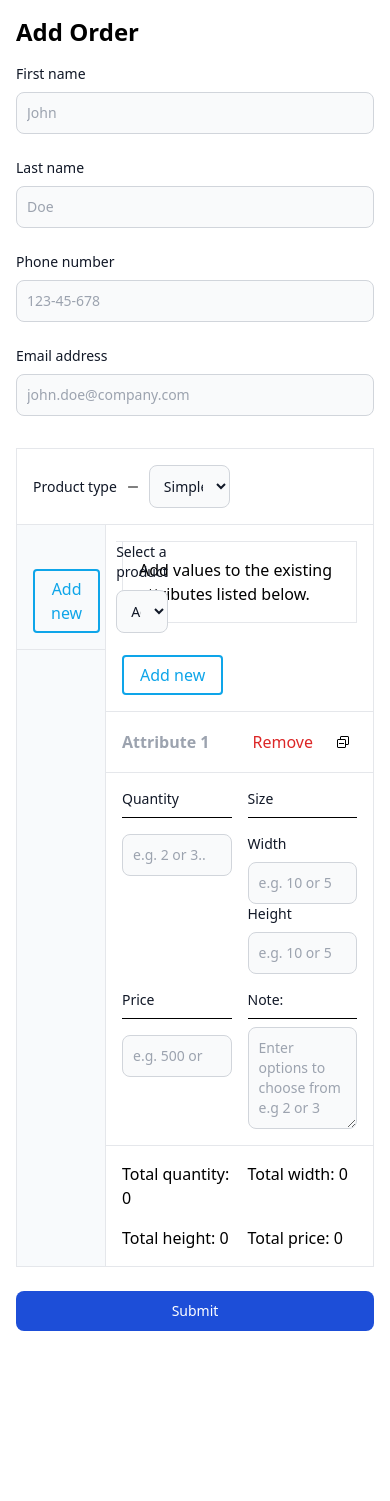
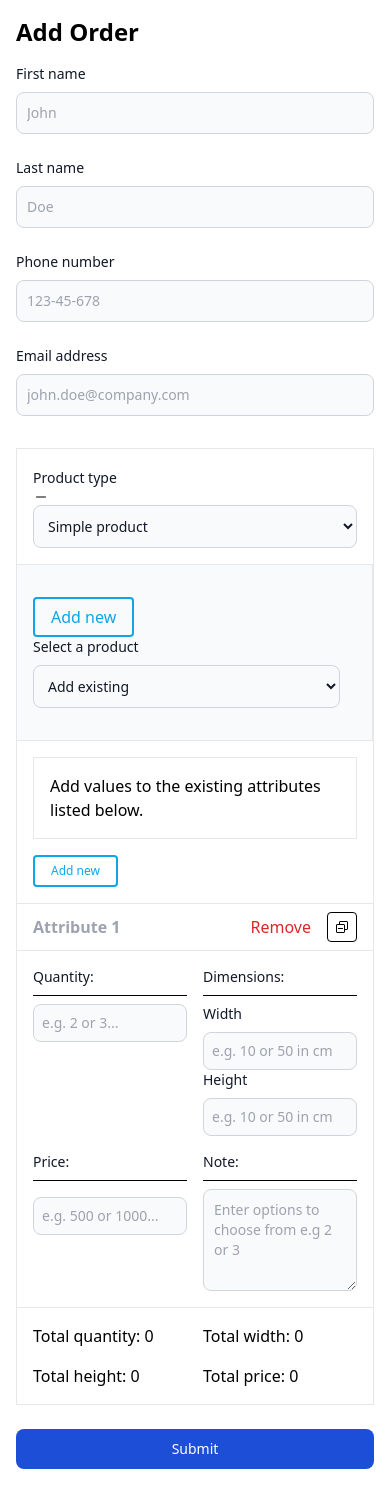
Before and after one commit to muhammedb8826/domino, a React (Vite) app: page /add-order in a window 390 px wide. Before the commit the page ends 1363 px from the top, so only its background shows below. Built offline with nearby package versions, Linux system fonts and the light colour scheme.

Commit message:
Fix style in add form

```diff
--- a/src/components/order/AddOrder.tsx
+++ b/src/components/order/AddOrder.tsx
@@ -52,7 +52,7 @@ const AddOrder = () => {
       <h1 className="text-2xl font-bold">Add Order</h1>
 
       <form className="py-4">
-        <div className="grid gap-6 mb-6 md:grid-cols-2">
+        <div className="grid gap-6 mb-6 md:grid-cols-4">
           <div>
             <label
               htmlFor="first_name"
@@ -118,7 +118,7 @@ const AddOrder = () => {
         </div>
 
         <div className="border mb-6">
-          <div className="flex items-center p-4 gap-2">
+          <div className="md:flex items-center p-4 gap-2">
             <label
               htmlFor="productType"
               className="text-sm font-medium text-gray-900 "
@@ -132,7 +132,7 @@ const AddOrder = () => {
               title="Product-type"
               name="productType"
               id="productType"
-              className="w-1/4 bg-gray-50 border border-gray-300 text-gray-900 text-sm rounded-lg focus:ring-blue-500 focus:border-blue-500 block  p-2.5"
+              className="w-full sm:w-1/2 md:1/4  bg-gray-50 border border-gray-300 text-gray-900 text-sm rounded-lg focus:ring-blue-500 focus:border-blue-500 block  p-2.5"
             >
               <option value="simple-product">Simple product</option>
               <option value="variable-product">Variable product</option>
@@ -140,13 +140,13 @@ const AddOrder = () => {
           </div>
           <hr />
 
-          <div className="flex">
-            <div className="attributes w-1/4 bg-slate-50 flex flex-col text-sky-500 border-r">
-              <div className="flex items-end my-4 relative">
+          <div className="md:flex">
+            <div className="attributes w-full md:w-1/4 bg-slate-50 flex flex-col text-sky-500 border-r">
+              <div className="max-lg:p-4 lg:flex items-end my-4 relative">
                 <button
                   onClick={handleActiveAddProductType}
                   type="button"
-                  className="border-2 text-sky-500 border-sky-500 m-4 mb-0 p-1.5 px-4 rounded"
+                  className="border-2 text-sky-500 border-sky-500 lg:mx-4 p-1.5 px-4 rounded"
                 >
                   Add new
                 </button>
@@ -165,22 +165,20 @@ const AddOrder = () => {
                         <button
                           onClick={getValue}
                           type="button"
-                          className="text-blue-700 hover:text-white border border-blue-700 hover:bg-blue-800 focus:ring-4 focus:outline-none focus:ring-blue-300 font-medium rounded-lg text-sm px-5 py-2.5 text-center me-2 mb-2"
+                          className="text-blue-700 hover:text-white border border-blue-700 hover:bg-blue-800 focus:ring-4 focus:outline-none focus:ring-blue-300 font-medium rounded-lg text-xs px-5 py-2.5 text-center me-2 mb-2"
                         >
                           Add new type
                         </button>
                         <button
                           onClick={() => setAddActiveProductType(false)}
                           type="button"
-                          className="text-red-700 hover:text-white border border-red-700 hover:bg-red-800 focus:ring-4 focus:outline-none focus:ring-red-300 font-medium rounded-lg text-sm px-5 py-2.5 text-center me-2 mb-2"
+                          className="text-red-700 hover:text-white border border-red-700 hover:bg-red-800 focus:ring-4 focus:outline-none focus:ring-red-300 font-medium rounded-lg text-xs px-5 py-2.5 text-center me-2 mb-2"
                         >
                           Cancel
                         </button>
                       </div>
                     </div>
                   )}
-                  <hr />
-
                     <label
                       htmlFor="product"
                       className="block mb-2 text-sm font-medium text-gray-900 "
@@ -191,7 +189,7 @@ const AddOrder = () => {
                       value={productTypeValue.map((item) => item)}
                       onChange={handleProductType}
                       id="product"
-                    className="bg-gray-50 border border-gray-300 text-gray-900 text-sm rounded-lg focus:ring-blue-500 focus:border-blue-500 block w-full p-2.5"
+                      className="max-md:1/4 bg-gray-50 border border-gray-300 text-gray-900 text-sm rounded-lg focus:ring-blue-500 focus:border-blue-500 block w-full p-2.5"
                     >
                       <option value="">Add existing</option>
                       {productType.map((item) => (
@@ -229,7 +227,7 @@ const AddOrder = () => {
 
             {/* attributes */}
 
-            <div className="w-[75%]">
+            <div className="w-full md:w-[75%] max-h-screen overflow-hidden overflow-y-scroll">
               {simpleOrVariable === "simple-product" ? (
                 <SimpleProductPage active={active} />
               ) : (
--- a/src/components/order/SimpleProductPage.tsx
+++ b/src/components/order/SimpleProductPage.tsx
@@ -25,6 +25,21 @@ const SimpleProductPage = ({active}: SimpleProductPageProps) => {
       note: "",
     },
   ]);
+
+
+  const handleCollapse = (e: React.MouseEvent, index: number) => {
+    e.preventDefault();
+    e.stopPropagation();
+    const element = document.getElementsByClassName('attribute-field-section')[index];
+    element.classList.remove('block')
+    element.classList.toggle('hidden');
+  };
+
+  const handleShow = (index: number) => {
+    const element = document.getElementsByClassName('attribute-field-section')[index];
+    element.classList.remove('hidden')
+    element.classList.toggle('block');
+  };
 
   const handleAddSimpleProduct = () => {
     setAttributes([...attributes, { quantity: "", width: "", height: "", price: "", note: "" }]);
@@ -54,7 +69,7 @@ const SimpleProductPage = ({active}: SimpleProductPageProps) => {
         <button
           onClick={handleAddSimpleProduct}
           type="button"
-          className="border-2 text-sky-500 border-sky-500 m-4 p-1.5 px-4 rounded"
+          className="border-2 text-xs text-sky-500 border-sky-500 m-4 mt-0 p-1.5 px-4 rounded"
         >
           Add new
         </button>
@@ -65,7 +80,7 @@ const SimpleProductPage = ({active}: SimpleProductPageProps) => {
 
       {attributes.map((_, index) => (
         <div className="attribute-section" key={index}>
-          <div className="flex justify-between items-center p-4">
+          <div onClick={()=>handleShow(index)} className="hover:cursor-pointer hover:bg-gray-200 flex justify-between items-center px-4 py-2">
             <p className={`${active? "font-bold text-black": "font-bold text-gray-400"}`}>
               {active? `${active}'s`: ''} Attribute {index + 1}
             </p>
@@ -78,22 +93,23 @@ const SimpleProductPage = ({active}: SimpleProductPageProps) => {
                 Remove
               </button>
               <button
+              onClick={(e) => handleCollapse(e,index)}
                 title="collapse"
                 type="button"
-                className="text-black rounded p-1.5"
+                className="text-black rounded p-1.5 border border-black"
               >
                 <VscCollapseAll />
               </button>
             </div>
           </div>
           <hr />
-          <div className="grid grid-cols-2 md:grid-cols-4 gap-4 p-4">
+          <div className="attribute-field-section grid grid-cols-2 md:grid-cols-4 gap-4 p-4">
             <div>
               <label
                 htmlFor="quantity"
                 className="block mb-2 text-sm font-medium text-gray-900 border-b border-black pb-2"
               >
-                Quantity
+                Quantity:
               </label>
 
               <input
@@ -105,7 +121,7 @@ const SimpleProductPage = ({active}: SimpleProductPageProps) => {
                 name="quantity"
                 type="number"
                 id="quantity"
-                className="mt-4 bg-gray-50 border border-gray-300 text-gray-900 text-sm rounded-lg focus:ring-blue-500 focus:border-blue-500 block w-full p-2.5 "
+                className="mt-2 bg-gray-50 border border-gray-300 text-gray-900 text-sm rounded-lg focus:ring-blue-500 focus:border-blue-500 block w-full p-2 "
                 placeholder="e.g. 2 or 3..."
                 required
               />
@@ -116,12 +132,12 @@ const SimpleProductPage = ({active}: SimpleProductPageProps) => {
                 htmlFor="size"
                 className="block mb-2 text-sm font-medium text-gray-900 border-b border-black pb-2"
               >
-                Size
+                Dimensions:
               </label>
 
               <label
                 htmlFor="width"
-                className="mt-4 block mb-2 text-sm font-medium text-gray-900 "
+                className="mt-2 block mb-2 text-sm font-medium text-gray-900 "
               >
                 Width
               </label>
@@ -135,7 +151,7 @@ const SimpleProductPage = ({active}: SimpleProductPageProps) => {
                 name="width"
                 type="number"
                 id="width"
-                className="bg-gray-50 border border-gray-300 text-gray-900 text-sm rounded-lg focus:ring-blue-500 focus:border-blue-500 block w-full p-2.5 "
+                className="bg-gray-50 border border-gray-300 text-gray-900 text-sm rounded-lg focus:ring-blue-500 focus:border-blue-500 block w-full p-2 "
                 placeholder="e.g. 10 or 50 in cm..."
                 required
               />
@@ -155,7 +171,7 @@ const SimpleProductPage = ({active}: SimpleProductPageProps) => {
                 name="height"
                 type="number"
                 id="height"
-                className=" bg-gray-50 border border-gray-300 text-gray-900 text-sm rounded-lg focus:ring-blue-500 focus:border-blue-500 block w-full p-2.5 "
+                className=" bg-gray-50 border border-gray-300 text-gray-900 text-sm rounded-lg focus:ring-blue-500 focus:border-blue-500 block w-full p-2"
                 placeholder="e.g. 10 or 50 in cm..."
                 required
               />
@@ -166,7 +182,7 @@ const SimpleProductPage = ({active}: SimpleProductPageProps) => {
                 htmlFor="price"
                 className="block mb-2 text-sm font-medium text-gray-900 border-b border-black pb-2"
               >
-                Price
+                Price:
               </label>
 
               <input
@@ -178,7 +194,7 @@ const SimpleProductPage = ({active}: SimpleProductPageProps) => {
                 name="price"
                 type="number"
                 id="price"
-                className="mt-4 bg-gray-50 border border-gray-300 text-gray-900 text-sm rounded-lg focus:ring-blue-500 focus:border-blue-500 block w-full p-2.5 "
+                className="mt-4 bg-gray-50 border border-gray-300 text-gray-900 text-sm rounded-lg focus:ring-blue-500 focus:border-blue-500 block w-full p-2 "
                 placeholder="e.g. 500 or 1000..."
                 required
               />
```
Lines whose indentation alone changed are shown as unchanged.
